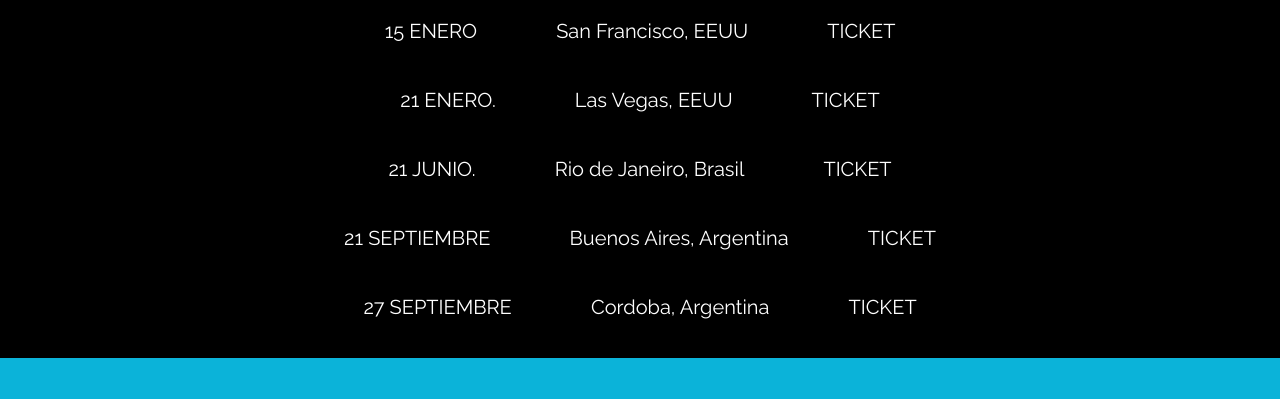
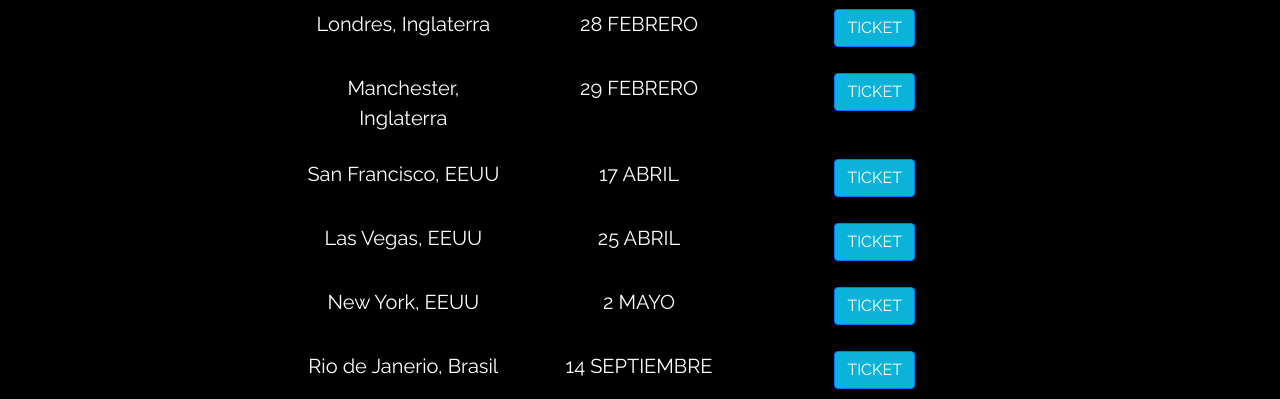
Before and after one commit to JonaRosas/proyecto_final, a website: page tour.html in a window 1280 px wide. Shown: the part 546-945 px from the top of the page. Drawn offline with Linux system fonts and the light colour scheme.

Commit message:
acomodando world tour y estilos

```diff
--- a/scss/style.scss
+++ b/scss/style.scss
@@ -58,7 +58,7 @@ h2 {
 
 .parallax {
     /* The image used */
-    background-image: url(../image/galery/galeria_1.jpg);
+    background-image: url(../image/galery/world_tour.jpg);
 
     /* Set a specific height */
     height: 350px;
@@ -72,24 +72,37 @@ h2 {
 
 /* TOUR*/
 
-.list-group-horizontal {
-    opacity: 0 !important;
+.list-group-item {
+    background-color: black;
+    font-size: 20px;
 }
 
-.tour_style {
-    font-size: 20px;
-    color: black;
-    font-family: 'Raleway', sans-serif;
+.btn-primary {
+    background-color: #0BB3D9 !important;
 }
 
-.btn {
-    font-size: 20px;
-    color: white;
-    font-family: 'Raleway', sans-serif;
+.btn-primary:hover {
+    background-color: #025373 !important;
+    transition: 0.5s;
 }
 
-.list_style {
-    background-color:black;
+/* GALERIA */
+
+.obj_flex {
+    width: 100%;
+    height: 0;
+    padding-top: 56.25%;
+    position: relative;
+}
+
+.obj_flex iframe {
+    position: absolute;
+    top: 0;
+    left: 0;
+    bottom: 0;
+    right: 0;
+    width: 100%;
+    height: 100%
 }
 
 /* CONTACTO */
--- a/tour.html
+++ b/tour.html
@@ -63,33 +63,43 @@
         </div>
         <div class="container body_style">
             <div class="row mt-1">
-                <ul class="list-group-horizontal-s col-12 col-md-8 offset-md-2 col-xl-8 offset-s-2">
-                    <li class="list-group-item text-center tour_style list_style">
-                        <span class="btn mr-5">15 ENERO </span>
-                        <span class="btn mr-5">San Francisco, EEUU</span>
-                        <span><a class="btn btn-link" href="#" role="button">TICKET</a></span>
-                    </li>
-                       <li class="list-group-item text-center tour_style list_style">
-                        <span class="btn mr-5">21 ENERO.</span>
-                        <span class="btn mr-5">Las Vegas, EEUU</span>
-                        <span><a class="btn btn-link" href="#" role="button">TICKET</a></span>
-                    </li>
-                       <li class="list-group-item text-center tour_style list_style">
-                        <span class="btn mr-5">21 JUNIO.</span>
-                        <span class="btn mr-5">Rio de Janeiro, Brasil</span>
-                        <span><a class="btn btn-link" href="#" role="button">TICKET</a></span>
-                    </li>
-                       <li class="list-group-item text-center tour_style list_style">
-                        <span class="btn mr-5">21 SEPTIEMBRE</span>
-                        <span class="btn mr-5">Buenos Aires, Argentina</span>
-                        <span><a class="btn btn-link" href="#" role="button">TICKET</a></span>
-                    </li>
-                       <li class="list-group-item text-center tour_style list_style">
-                        <span class="btn mr-5">27 SEPTIEMBRE</span>
-                        <span class="btn mr-5">Cordoba, Argentina</span>
-                        <span><a class="btn btn-link" href="#" role="button">TICKET</a></span>
-                    </li>
-                </ul>
+                <div class="col-12 col-md-8 offset-md-2 col-xl-8 offset-xl-2 mb-5">
+                    <ul class="list-group list-group-horizontal-sm">
+                        <li class="list-group-item col-12 col-md-4 col-xl-4 text-center">Londres, Inglaterra</li>
+                        <li class="list-group-item col-12 col-md-4 col-xl-4 text-center">28 FEBRERO</li>
+                        <li class="list-group-item col-12 col-md-4 col-xl-4 text-center"> <a href="#" class="btn btn-primary">TICKET</a></li>
+                    </ul>
+                    <ul class="list-group list-group-horizontal-sm">
+                        <li class="list-group-item col-12 col-md-4 col-xl-4 text-center">Manchester, Inglaterra</li>
+                        <li class="list-group-item col-12 col-md-4 col-xl-4 text-center">29 FEBRERO</li>
+                        <li class="list-group-item col-12 col-md-4 col-xl-4 text-center"> <a href="#" class="btn btn-primary">TICKET</a></li>
+                    </ul>
+                    <ul class="list-group list-group-horizontal-sm">
+                        <li class="list-group-item col-12 col-md-4 col-xl-4 text-center">San Francisco, EEUU</li>
+                        <li class="list-group-item col-12 col-md-4 col-xl-4 text-center">17 ABRIL</li>
+                        <li class="list-group-item col-12 col-md-4 col-xl-4 text-center"> <a href="#" class="btn btn-primary">TICKET</a></li>
+                    </ul>
+                    <ul class="list-group list-group-horizontal-sm">
+                        <li class="list-group-item col-12 col-md-4 col-xl-4 text-center">Las Vegas, EEUU</li>
+                        <li class="list-group-item col-12 col-md-4 col-xl-4 text-center">25 ABRIL</li>
+                        <li class="list-group-item col-12 col-md-4 col-xl-4 text-center"> <a href="#" class="btn btn-primary">TICKET</a></li>
+                    </ul>
+                    <ul class="list-group list-group-horizontal-sm">
+                        <li class="list-group-item col-12 col-md-4 col-xl-4 text-center">New York, EEUU</li>
+                        <li class="list-group-item col-12 col-md-4 col-xl-4 text-center">2 MAYO</li>
+                        <li class="list-group-item col-12 col-md-4 col-xl-4 text-center"> <a href="#" class="btn btn-primary">TICKET</a></li>
+                    </ul>
+                    <ul class="list-group list-group-horizontal-sm">
+                        <li class="list-group-item col-12 col-md-4 col-xl-4 text-center">Rio de Janerio, Brasil</li>
+                        <li class="list-group-item col-12 col-md-4 col-xl-4 text-center">14 SEPTIEMBRE</li>
+                        <li class="list-group-item col-12 col-md-4 col-xl-4 text-center"> <a href="#" class="btn btn-primary">TICKET</a></li>
+                    </ul>
+                    <ul class="list-group list-group-horizontal-sm">
+                        <li class="list-group-item col-12 col-md-4 col-xl-4 text-center">Buenos Aires, Argentina</li>
+                        <li class="list-group-item col-12 col-md-4 col-xl-4 text-center">21 SEPTIEMBRE</li>
+                        <li class="list-group-item col-12 col-md-4 col-xl-4 text-center"> <a href="#" class="btn btn-primary">TICKET</a></li>
+                    </ul>
+                </div>
             </div>
         </div>
     </div>
```
Also changed, not shown: 404.html (added, +40 -0 lines), galeria.html (+20 -12 lines), image/galery/galeria_1.jpg (deleted), image/galery/gl_2.jpg (added), image/galery/gl_3.jpg (added), image/galery/gl_4.jpg (added), image/galery/gl_5.jpg (added), image/galery/gl_6.jpg (added), image/galery/world_tour.jpg (added), scss/style.css.
